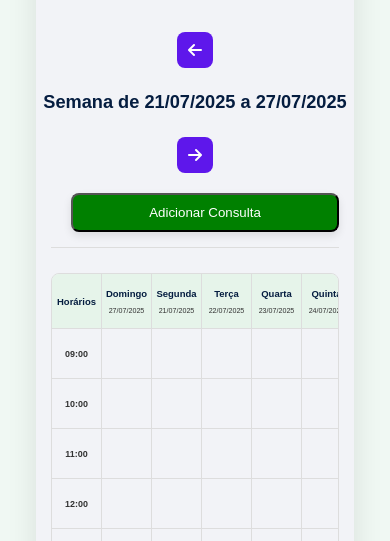
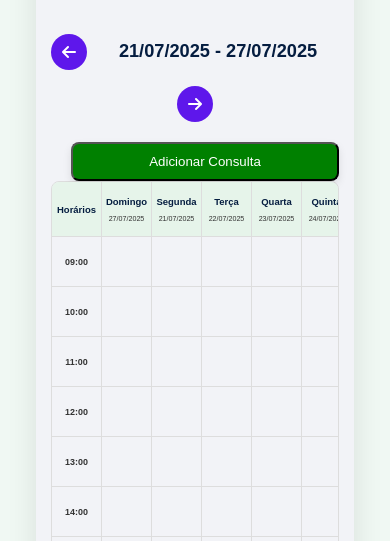
Before and after one commit to felipepcbatista/AuxilioNutricional, a website: page Codigo/front-end/agenda.html in a window 390 px wide. Shown: the part 303-844 px from the top of the page. Drawn offline with Linux system fonts and the light colour scheme.

Commit message:
fix (agenda nutricionista): modifica responsividade das setas de navegação entre semanas da agenda do nutricionista

```diff
--- a/Codigo/front-end/agenda.html
+++ b/Codigo/front-end/agenda.html
@@ -33,7 +33,7 @@
 
             <div class="header-right">
                 <button id="prevWeekBtn" class="week-nav-btn"><i class="fas fa-arrow-left"></i></button>
-                <h1 id="currentWeekRange">DD/MM a DD/MM</h1> <button id="nextWeekBtn" class="week-nav-btn"><i class="fas fa-arrow-right"></i></button>
+                <h1 id="currentWeekRange">DD/MM - DD/MM</h1> <button id="nextWeekBtn" class="week-nav-btn"><i class="fas fa-arrow-right"></i></button>
                 <button id="addAppointmentBtn" class="btn primary add-btn">Adicionar Consulta</button>
             </div>
         </div>
--- a/Codigo/front-end/assets/css/style-agenda.css
+++ b/Codigo/front-end/assets/css/style-agenda.css
@@ -45,13 +45,10 @@ body {
 
 .calendar-header {
     display: flex;
+    justify-content: center;
+    align-items: center;
     flex-wrap: wrap;
-    justify-content: space-between;
-    align-items: center;
-    margin-bottom: 25px;
-    padding-bottom: 15px;
-    border-bottom: 1px solid #ddd;
-    gap: 15px;
+    gap: 10px;
 }
 
 .calendar-header .header-left {
@@ -70,28 +67,27 @@ body {
 }
 
 .calendar-header h1#currentWeekRange {
+    flex-grow: 1;
+    text-align: center;
     font-size: 2em;
+    margin: 0 10px;
     color: #051D40;
-    margin: 0 20px;
-    white-space: nowrap;
-    text-align: center;
-    flex-grow: 1;
 }
 
 .week-nav-btn {
-    background-color: #5E17EB;
+   background-color: #5E17EB;
     color: white;
     border: none;
-    padding: 4px 6px;
-    border-radius: 8px;
+    padding: 10px;
+    border-radius: 50%;
     cursor: pointer;
-    font-size: 14px;
-    width: 36px;
-    height: 36px;
+    font-size: 16px;
+    width: 38px;
+    height: 38px;
     display: flex;
     align-items: center;
     justify-content: center;
-    line-height: 1;
+    flex-shrink: 0;
     transition: background-color 0.3s ease, transform 0.2s ease;
 }
 
--- a/Codigo/front-end/assets/js/script-calendario.js
+++ b/Codigo/front-end/assets/js/script-calendario.js
@@ -94,7 +94,7 @@ document.addEventListener('DOMContentLoaded', () => {
         const endOfWeek = new Date(startOfWeek);
         endOfWeek.setDate(startOfWeek.getDate() + 6);
 
-        currentWeekRangeElement.textContent = `Semana de ${formatDate(startOfWeek)} a ${formatDate(endOfWeek)}`;
+        currentWeekRangeElement.textContent = `${formatDate(startOfWeek)} - ${formatDate(endOfWeek)}`;
 
         for (let i = 0; i < 7; i++) {
             const day = new Date(startOfWeek);
```
